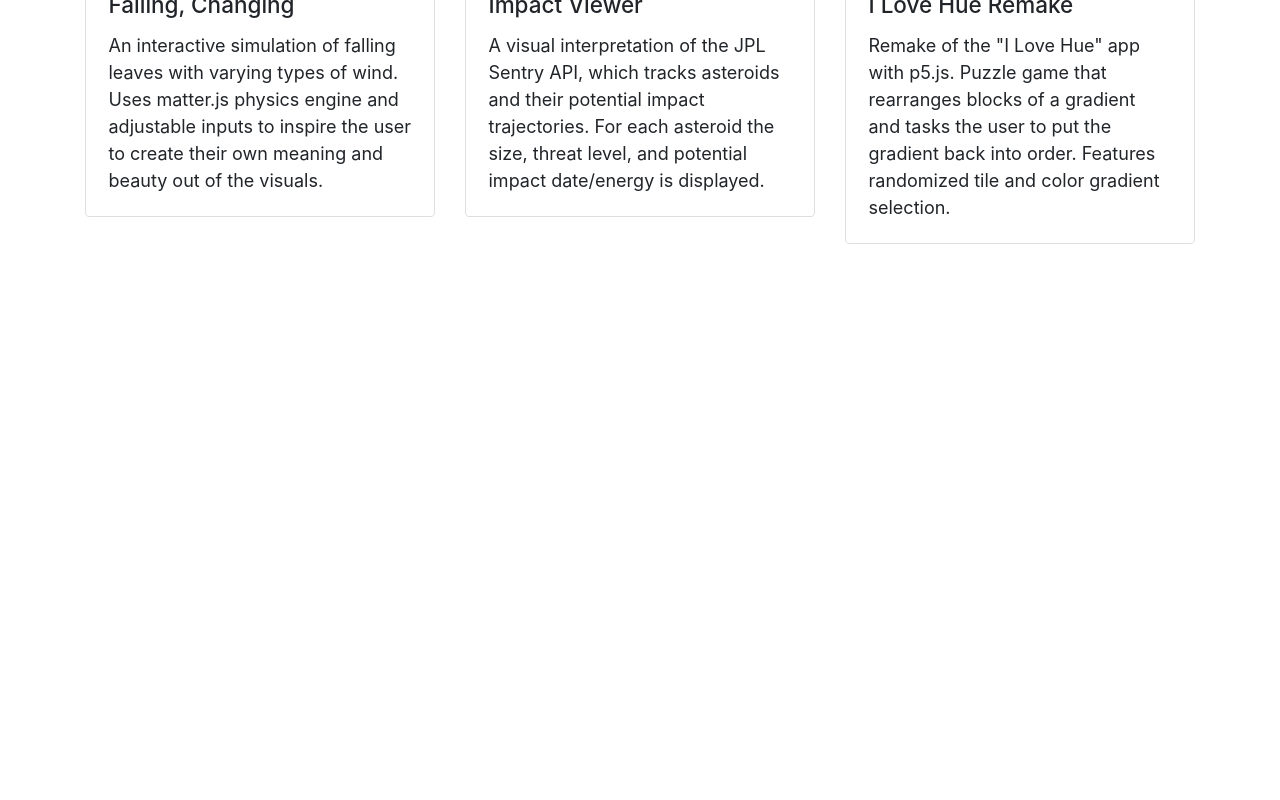
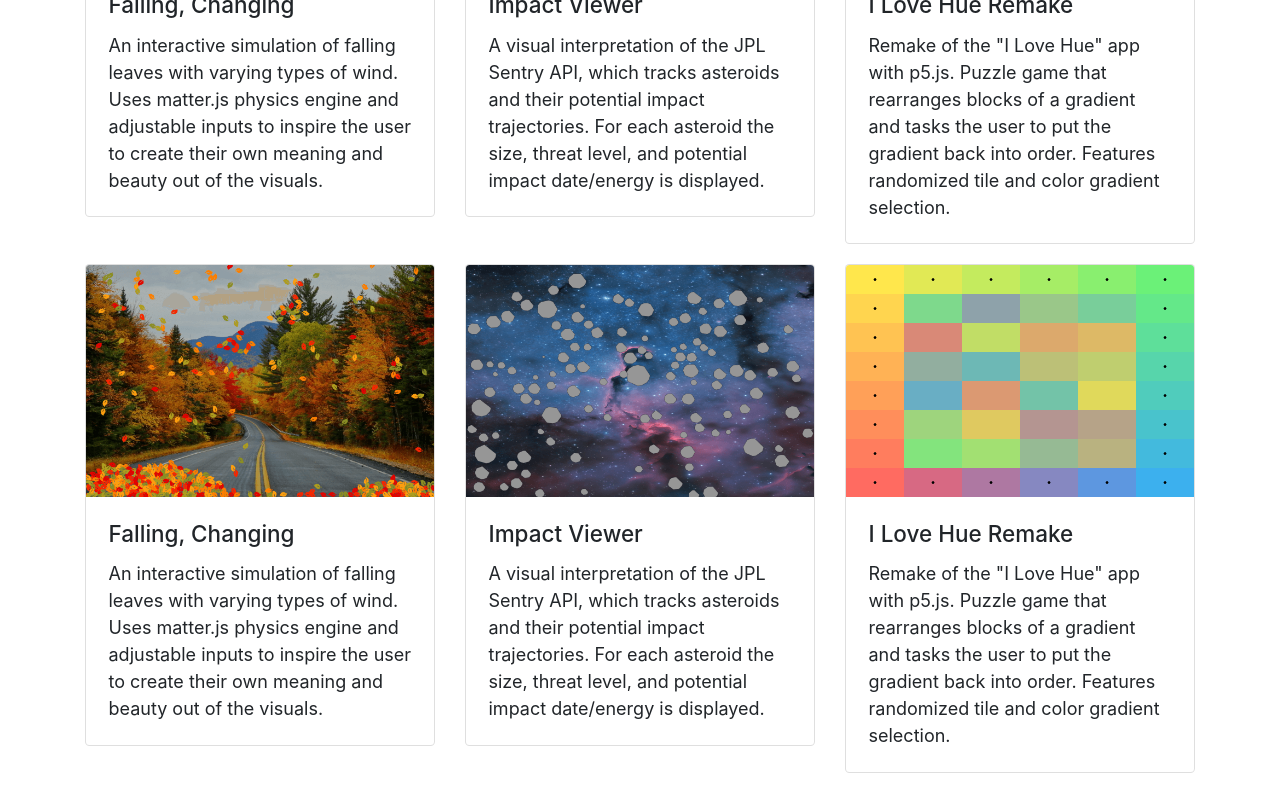
Before and after one commit to bryceparkman/personal-website, a Next.js app: page /projects/visualizations in a window 1280 px wide. Shown: the part 580-1380 px from the top of the page. Before the commit the page ends 851 px from the top, so only its background shows below. Built offline with nearby package versions, Linux system fonts and the light colour scheme.

Commit message:
Added extra row to visualizations

```diff
--- a/pages/projects/visualizations.js
+++ b/pages/projects/visualizations.js
@@ -58,6 +58,43 @@ export default function Visualizations() {
                         </Card>
                     </Col>
                 </Row>
+                <Row>
+                    <Col lg={4}>
+                        <Link href='sketches/leaves'>
+                            <Card style={{cursor: 'pointer', marginTop: '20px'}}>
+                                <Card.Img variant="top" src="/images/leaves.png" />
+                                <Card.Body>
+                                    <Card.Title>Falling, Changing</Card.Title>
+                                    <Card.Text>
+                                        An interactive simulation of falling leaves with varying types of wind. Uses matter.js physics engine and adjustable inputs to inspire the user to create their own meaning and beauty out of the visuals.
+                                    </Card.Text>
+                                </Card.Body>
+                            </Card>
+                        </Link>
+                    </Col>
+                    <Col lg={4}>
+                        <Card style={{cursor: 'pointer', marginTop: '20px'}}>
+                            <Card.Img variant="top" src="/images/impacts.png" />
+                            <Card.Body>
+                                <Card.Title>Impact Viewer</Card.Title>
+                                <Card.Text>
+                                    A visual interpretation of the JPL Sentry API, which tracks asteroids and their potential impact trajectories. For each asteroid the size, threat level, and potential impact date/energy is displayed.
+                                </Card.Text>
+                            </Card.Body>
+                        </Card>
+                    </Col>
+                    <Col lg={4}>
+                        <Card style={{cursor: 'pointer', marginTop: '20px'}}>
+                            <Card.Img variant="top" src="/images/hue.png" />
+                            <Card.Body>
+                                <Card.Title>I Love Hue Remake</Card.Title>
+                                <Card.Text>
+                                    Remake of the "I Love Hue" app with p5.js. Puzzle game that rearranges blocks of a gradient and tasks the user to put the gradient back into order. Features randomized tile and color gradient selection.
+                                </Card.Text>
+                            </Card.Body>
+                        </Card>
+                    </Col>
+                </Row>
             </Container>
         </div>
     )
```
